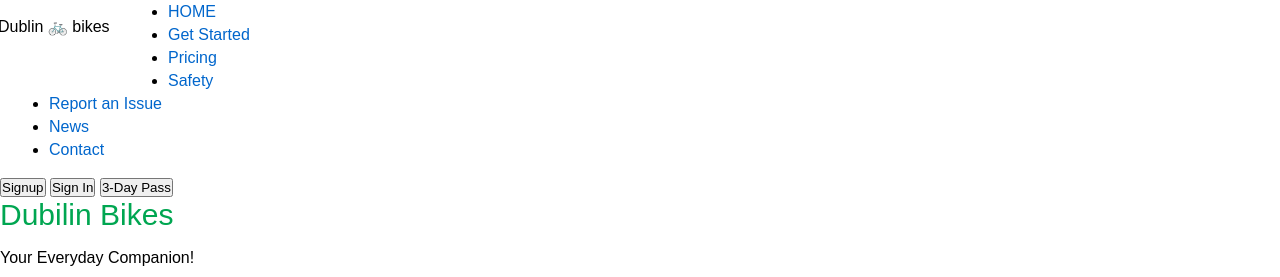
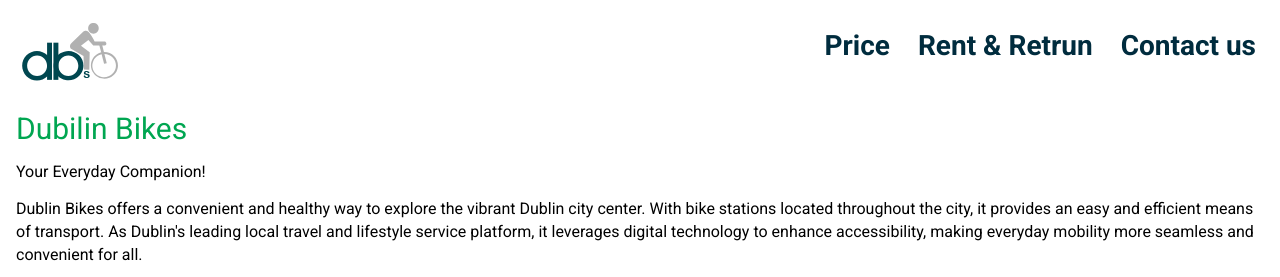
Before and after one commit to Peja016/software-project, a Flask app: page / in a window 1280 px wide. Shown: the top 277 px of the page. Run offline with Flask 3, Linux system fonts and the light colour scheme.

Commit message:
updated map & Header

```diff
--- a/static/css/global.css
+++ b/static/css/global.css
@@ -1,3 +1,21 @@
+body {
+    font-family: "Roboto", Arial, Helvetica, sans-serif;
+    position: relative;
+}
+
+a {
+    text-decoration: none;
+    color: inherit;
+}
+
+header {
+    position: fixed;
+    top: 0;
+    left: 0;
+    right: 0;
+    height: 5em;
+}
+
 .flex {
     display: flex;
 }
@@ -5,9 +23,23 @@
 .container {
     max-width: 1280px;
     margin: 0 auto;
-    padding: 5em 1em;
+    padding: 7em 1em;
 }
 
 .center {
     text-align: center;
 }
+
+.logo {
+    width: 6em;
+}
+
+.divided {
+    justify-content: space-between;
+    align-items: center;
+    padding: 0.5em 1.5em;
+}
+
+.desktop {
+    gap: 1.75em;
+}
--- /dev/null
+++ b/static/js/header.js
@@ -0,0 +1,48 @@
+let head = document.querySelector('header')
+
+const navs = [
+    { label: 'Price', href: '/price' },
+    { label: 'Rent & Retrun', href: '/use' },
+    { label: 'Contact us', href: '/contact' },
+]
+
+head.innerHTML = `
+    <nav>
+        <div class="flex divided">
+            <a href="/">
+                <div class="logo"><img width="100%" src="../static/images/logo.svg" /></div>
+            </a>
+            <div class="flex desktop">
+                ${navs.map(({ label, href }) => (
+                    `<div style="font-size: 1.75em; font-weight: bold; color: #002C3E"><a href=${href}>${label}</a></div>`
+                )).join('')}
+            </div>
+        </div>
+    </nav>
+`
+
+{/* <div class="mobile menu">
+<img style="width: 40px" src="images/menu.png" />
+<div class="dropdown-content">
+    <li>
+        <a href="about.html">
+            ABOUT
+        </a>
+    </li>
+    <li>
+        <a href="portfolio.html">
+            PORTFOLIO
+        </a>
+    </li>
+    <li>
+         <a href="gallery.html">
+            GALLERY
+        </a>
+    </li>
+    <li>
+        <a href="contact.html">
+            CONTACT
+        </a>
+    </li>
+</div>
+</div> */}
--- a/templates/index.html
+++ b/templates/index.html
@@ -5,30 +5,18 @@
     <meta name="viewport" content="width=device-width, initial-scale=1.0">
     <title>Group6 Bikes</title>
     <link rel="stylesheet" href="../static/css/home.css">
+    <link rel="stylesheet" href="../static/css/global.css">
+    <link rel="preconnect" href="https://fonts.googleapis.com">
+    <link rel="preconnect" href="https://fonts.gstatic.com" crossorigin>
+    <link href="https://fonts.googleapis.com/css2?family=Roboto:ital,wght@0,100..900;1,100..900&display=swap" rel="stylesheet">
 </head>
 <body>
     <!-- Navigation Bar -->
-    <header>
-        <div class="logo">Dublin <span class="bike-icon">🚲</span> bikes</div>
-        <nav>
-            <ul>
-                <li><a href="#">HOME</a></li>
-                <li><a href="#">Get Started</a></li>
-                <li><a href="#">Pricing</a></li>
-                <li><a href="#">Safety</a></li>
-                <li><a href="#">Report an Issue</a></li>
-                <li><a href="#">News</a></li>
-                <li><a href="#">Contact</a></li>
-            </ul>
-        </nav>
-        <div class="auth-buttons">
-            <button class="signup">Signup</button>
-            <button class="signin">Sign In</button>
-            <button class="pass">3-Day Pass</button>
-        </div>
-    </header>
+    <header></header>
+    <script src="{{ url_for('static', filename='js/header.js') }}"></script>
 
     <!-- Hero Section -->
+    <div class="container">
         <section class="hero">
             <div class="hero-overlay">
                 <h1>Dubilin Bikes</h1>
@@ -67,6 +55,7 @@
                 <img src="app-store.png" alt="App Store">
             </div>
         </section>
+    </div>
 
     <!-- Footer -->
     <footer>
```
Also changed, not shown: templates/map.html (+22 -13 lines), static/images/location.svg (added), static/images/location_gray.svg (added), static/images/logo.svg (added). Lines whose indentation alone changed are shown as unchanged.
